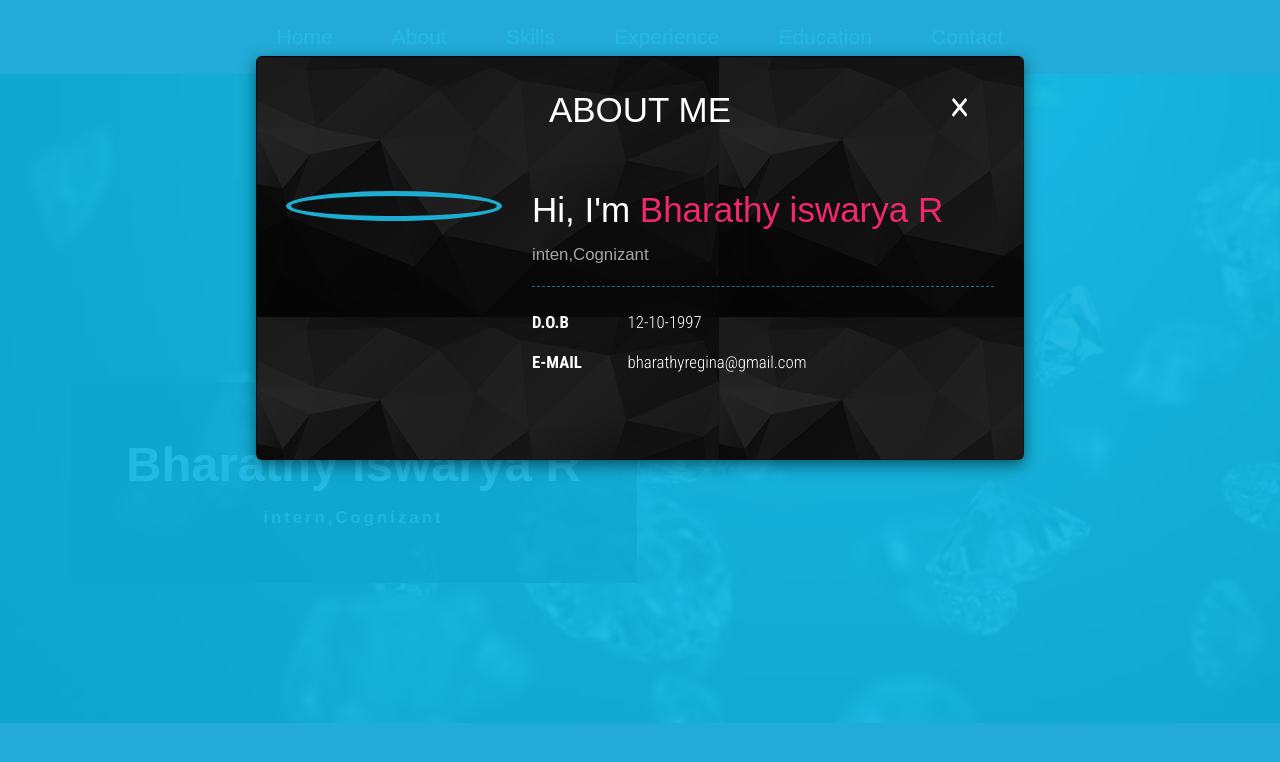
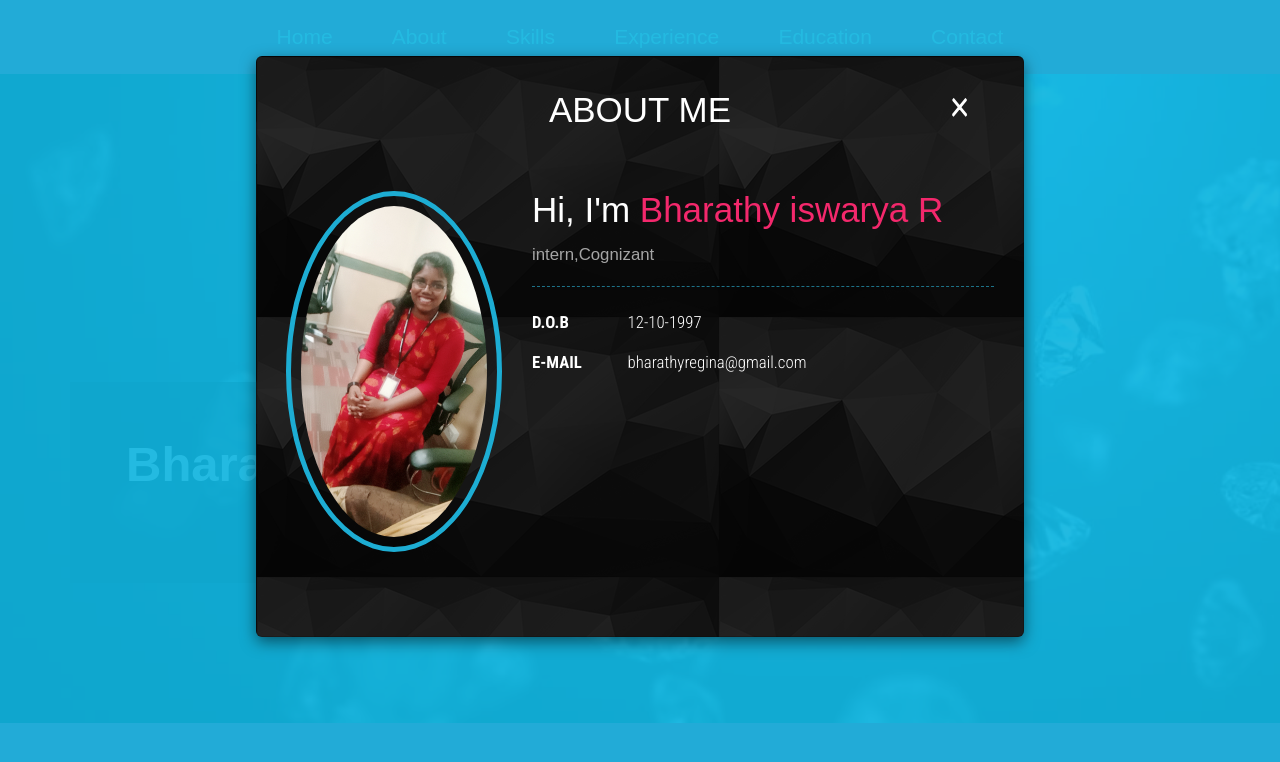
Before and after one commit to bharathyregina/bharathyregina.github.io, a plain HTML site: page index.htm in a window 1280 px wide. Both pictures are taken after a click on the link "About". Drawn offline with Linux system fonts and the light colour scheme; files whose address does not match are found by name; a web font is replaced by a local one.

Commit message:
initial version

```diff
--- a/index.htm
+++ b/index.htm
@@ -51,11 +51,11 @@
 				<div class="modal-body modal-spa">
 					<div class="about">
 						<div class="col-md-4 about-left ">
-							<img src="images/img2.jpg" class="img-responsive" alt=""/>
+							<img src="images/img 2.jpg" class="img-responsive" alt=""/>
 						</div>
 						<div class="col-md-8 about-right wthree">
 							<h3>Hi, I'm <span>Bharathy iswarya R </span></h3>
-							<h4>inten,Cognizant</h4>
+							<h4>intern,Cognizant</h4>
 							<ul class="address">
 								<li>
 									<ul class="agileits-address-text ">
```
Also changed, not shown: images/img 3.JPG (added).
